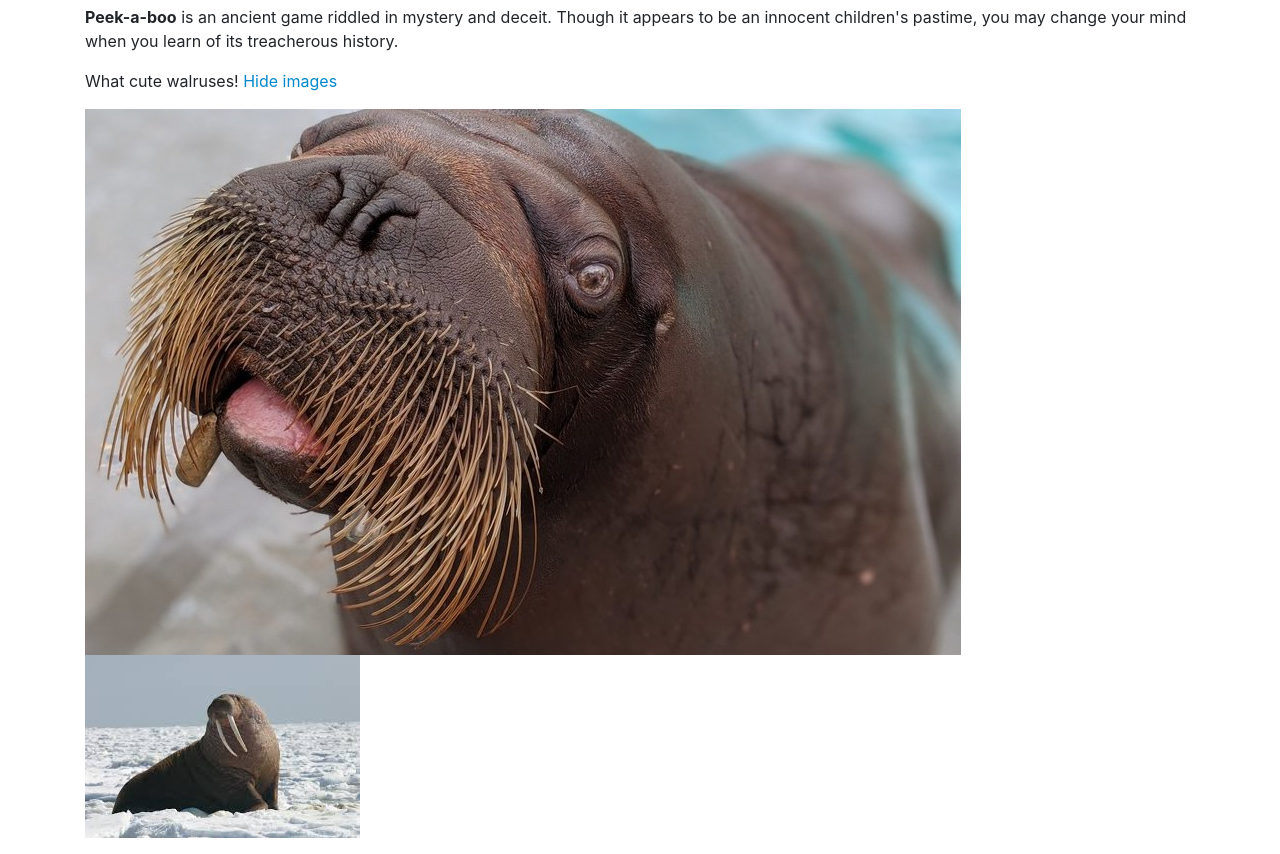
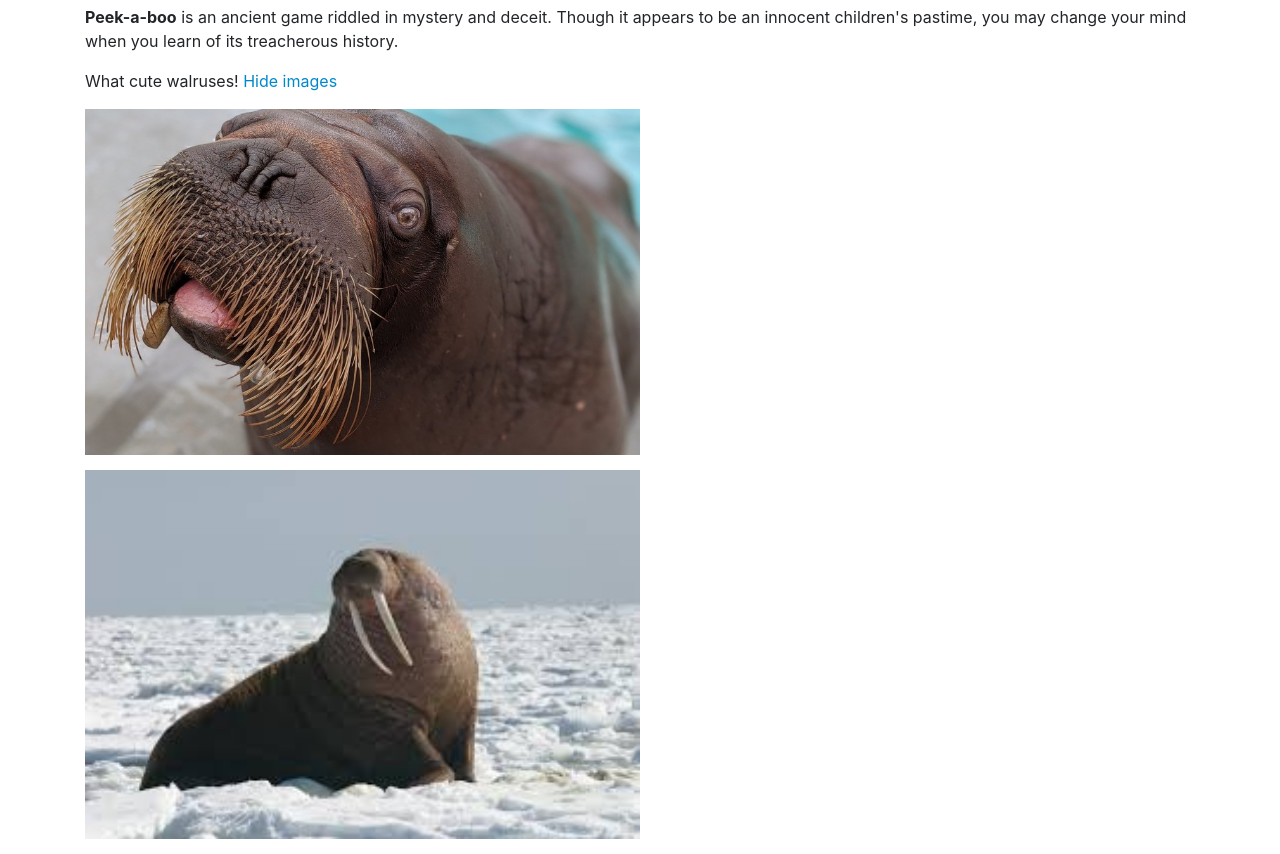
Before and after one commit to shanole/peekaboo-walrus, a plain HTML site: page peek-a-boo.html in a window 1280 px wide. Both pictures are taken after a click on the element "Show images". Shown: the part 51-905 px from the top of the page. Drawn offline with Linux system fonts and the light colour scheme.

Commit message:
Add styling for images

```diff
--- a/css/styles.css
+++ b/css/styles.css
@@ -10,3 +10,10 @@
 .clickable:hover {
   text-decoration: underline;
 }
+
+img {
+  display: block;
+  height: 50%;
+  width: 50%;
+  margin-bottom: 15px;
+}
```
